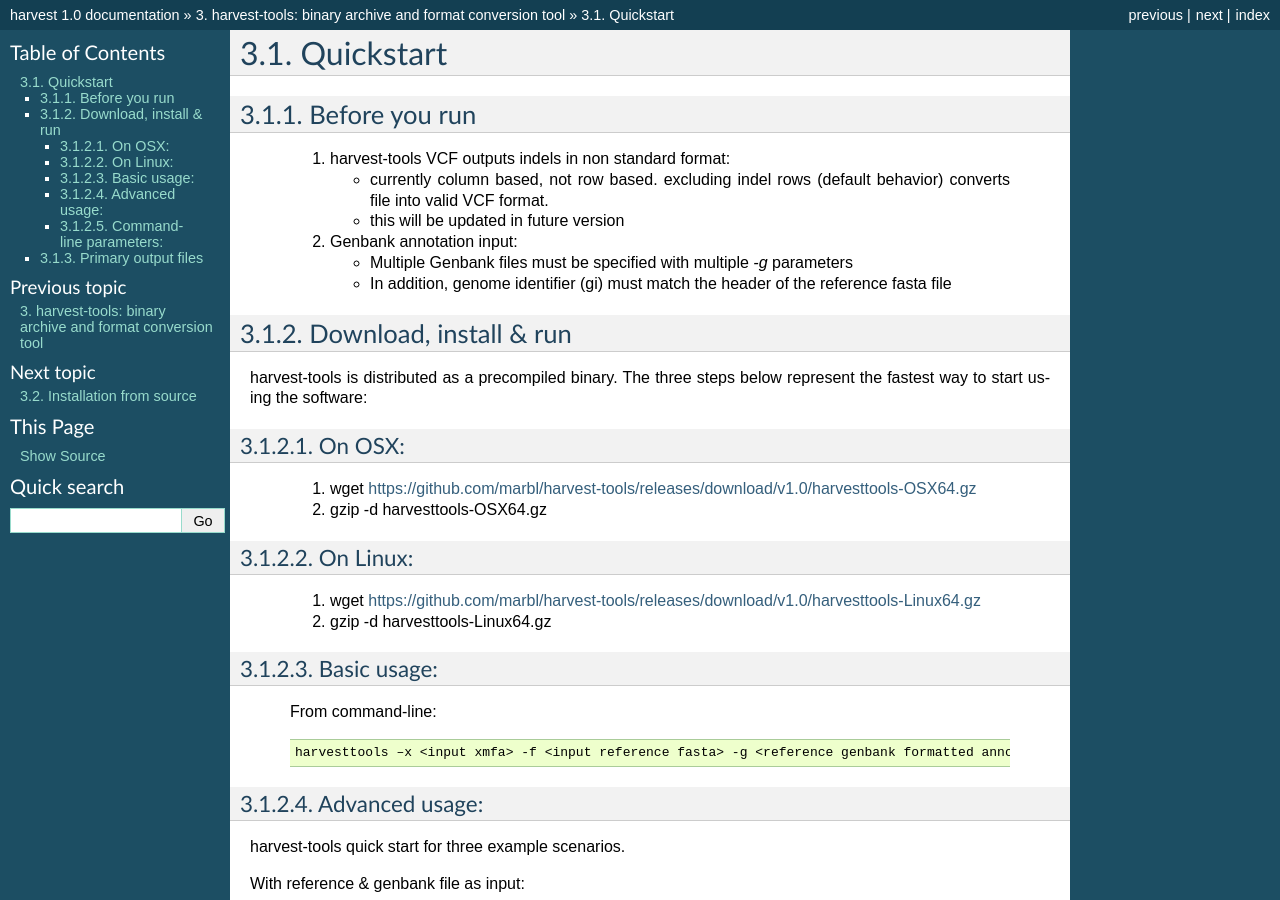
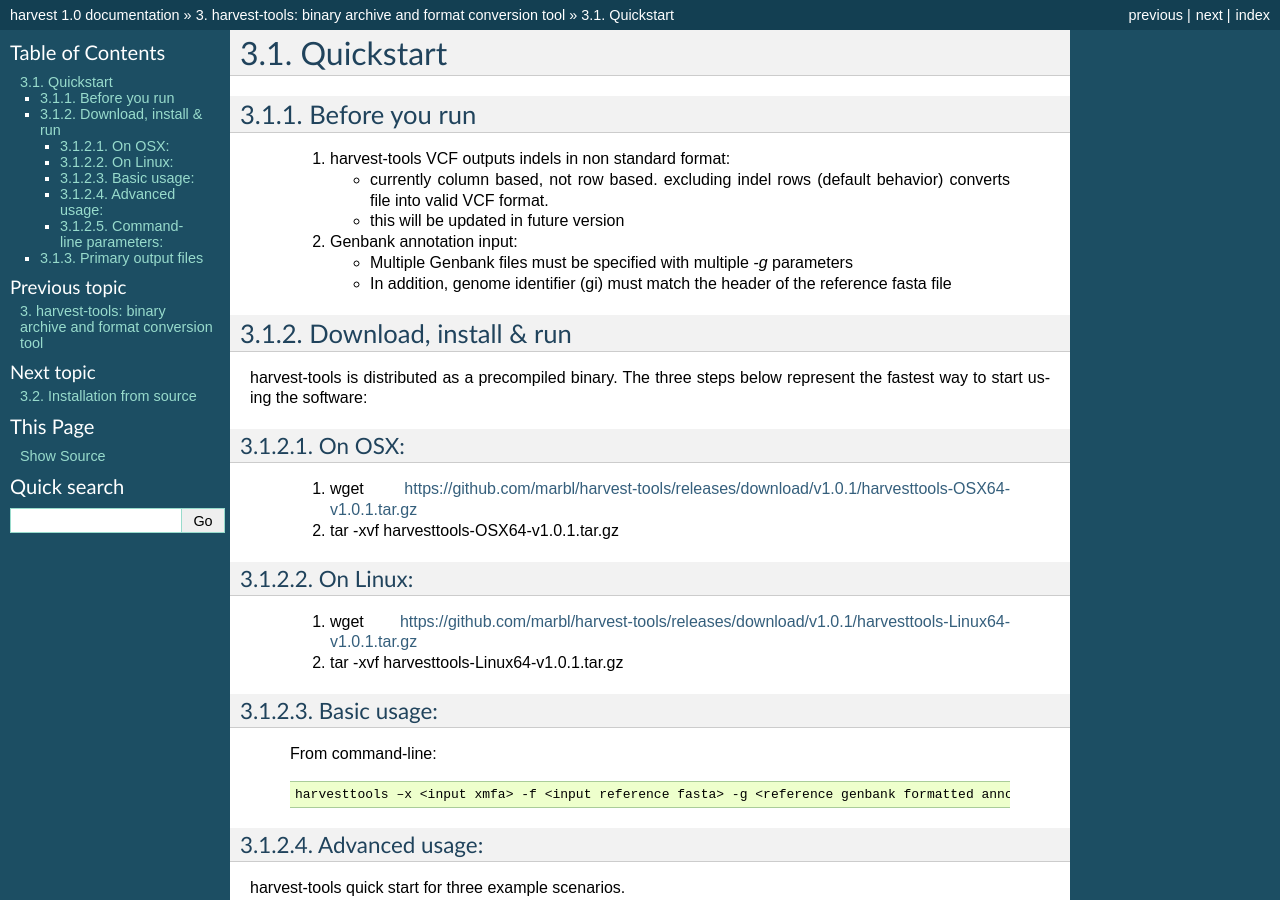
Before and after one commit to marbl/harvest, a Sphinx documentation site: the page built from docs/content/harvest/quickstart.rst, in a window 1280 px wide and 900 px high. Built offline with Sphinx 7.4.7, drawn with Linux system fonts in a browser that asks for light colours; pages that are not in the unit, such as notebooks, are missing from menus.

Commit message:
Update quickstart.rst

```diff
--- a/docs/content/harvest/quickstart.rst
+++ b/docs/content/harvest/quickstart.rst
@@ -19,14 +19,14 @@ harvest-tools is distributed as a precompiled binary. The three steps below repr
 
 On OSX:
 """""""
-  1. wget https://github.com/marbl/harvest-tools/releases/download/v1.0/harvesttools-OSX64.gz
-  2. gzip -d harvesttools-OSX64.gz
+  1. wget https://github.com/marbl/harvest-tools/releases/download/v1.0.1/harvesttools-OSX64-v1.0.1.tar.gz
+  2. tar -xvf harvesttools-OSX64-v1.0.1.tar.gz
 
 On Linux:
 """""""""
 
-  1. wget https://github.com/marbl/harvest-tools/releases/download/v1.0/harvesttools-Linux64.gz
-  2. gzip -d harvesttools-Linux64.gz
+  1. wget https://github.com/marbl/harvest-tools/releases/download/v1.0.1/harvesttools-Linux64-v1.0.1.tar.gz
+  2. tar -xvf harvesttools-Linux64-v1.0.1.tar.gz
 
 Basic usage:
 """"""""""""
```
